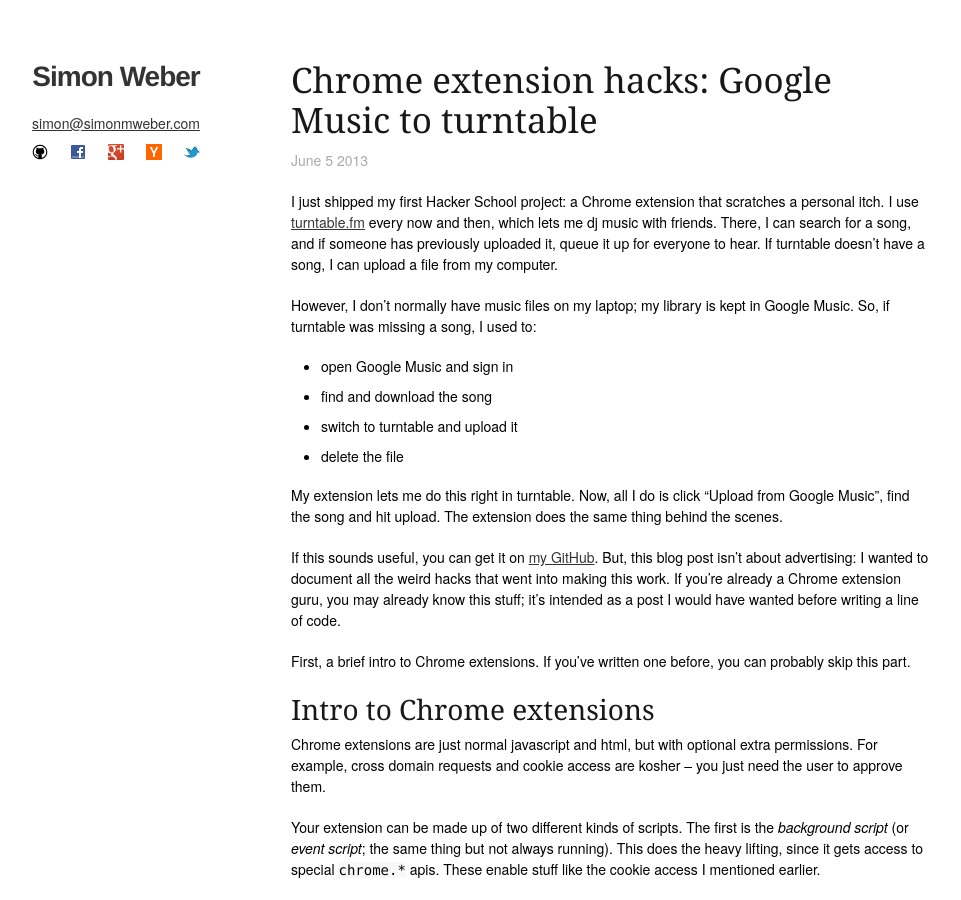
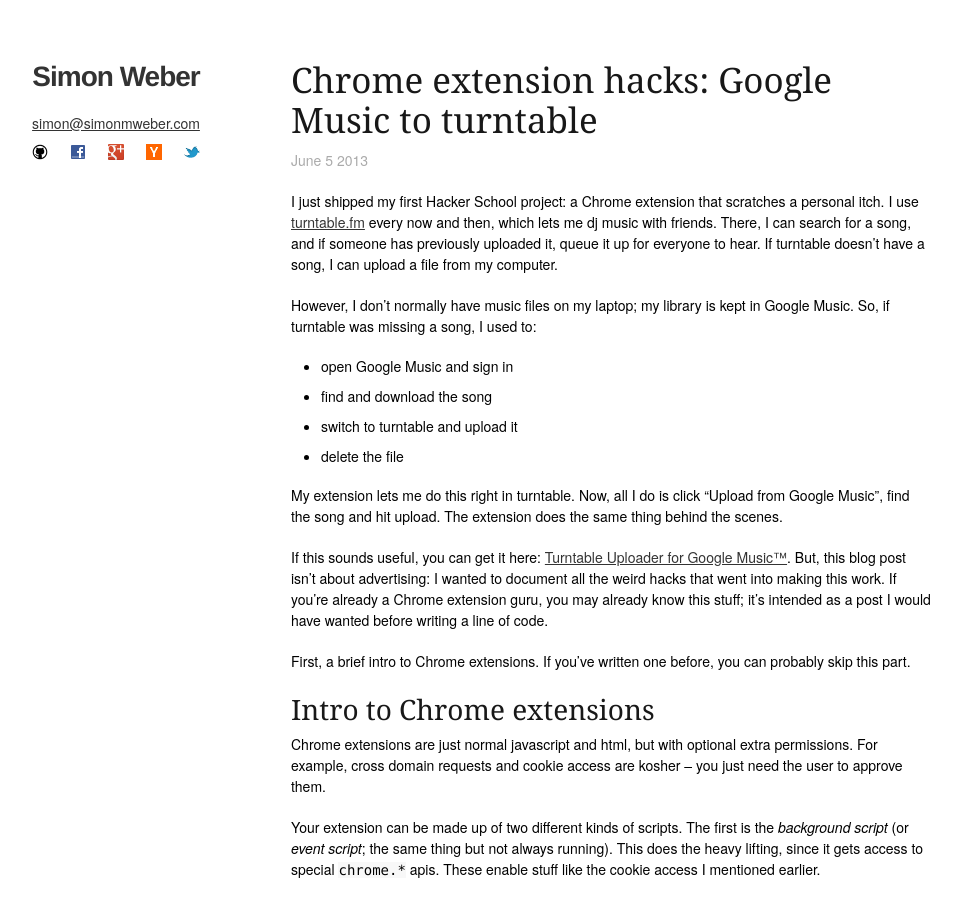
Before and after one commit to simon-weber/simon-weber.github.com, a Jekyll site: the page built from _posts/2013-06-05-chrome-extension-hacks.md, in a window 1280 px wide and 900 px high. Shown: the whole window, without its empty margins (179-1140 px from the left). Built offline with Jekyll 4.4.1, drawn with Linux system fonts in a browser that asks for light colours; nearby versions of some CDN libraries.

Commit message:
update links to gmtt

```diff
--- a/_posts/2013-06-05-chrome-extension-hacks.md
+++ b/_posts/2013-06-05-chrome-extension-hacks.md
@@ -25,7 +25,7 @@
 Now, all I do is click “Upload from Google Music”, find the song and hit upload.
 The extension does the same thing behind the scenes.
 
-If this sounds useful, you can get it on [my GitHub](https://github.com/simon-weber/Google-Music-Turntable-Uploader).
+If this sounds useful, you can get it here: [Turntable Uploader for Google Music™](https://chrome.google.com/webstore/detail/turntable-uploader-for-go/akchbpaepakjnaihbgkdgjjgpdcckapb).
 But, this blog post isn't about advertising: I wanted to document all the weird hacks that went into making this work.
 If you're already a Chrome extension guru, you may already know this stuff;
 it's intended as a post I would have wanted before writing a line of code.
--- a/index.html
+++ b/index.html
@@ -14,7 +14,7 @@
     <h3>Some Projects</h3>
     <ul>
         <li>
-        <a href="https://github.com/simon-weber/Google-Music-Turntable-Uploader">Google Music Turntable Uploader</a> &raquo; Uploads to turntable directly from their ui.
+        <a href="https://chrome.google.com/webstore/detail/turntable-uploader-for-go/akchbpaepakjnaihbgkdgjjgpdcckapb">Google Music Turntable Uploader</a> &raquo; Uploads to turntable directly from their ui.
         </li>
         <li>
         <a href="https://github.com/simon-weber/Predicting-Code-Popularity">Code popularity prediction</a> &raquo; Classifies GitHub code to a star range.
```
